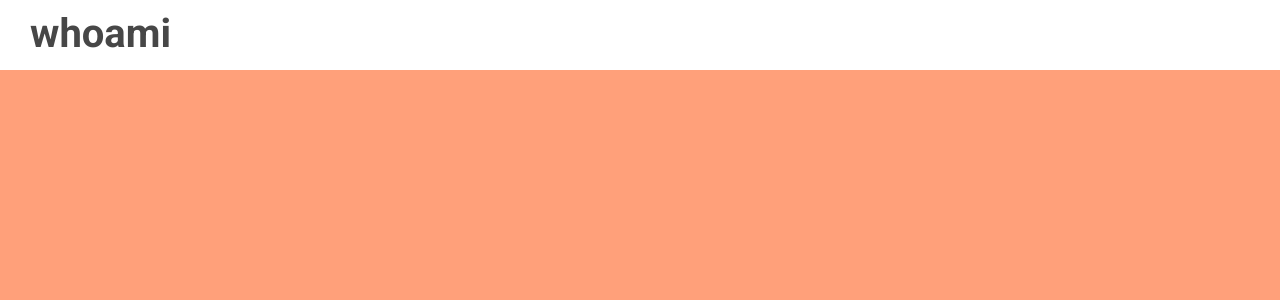
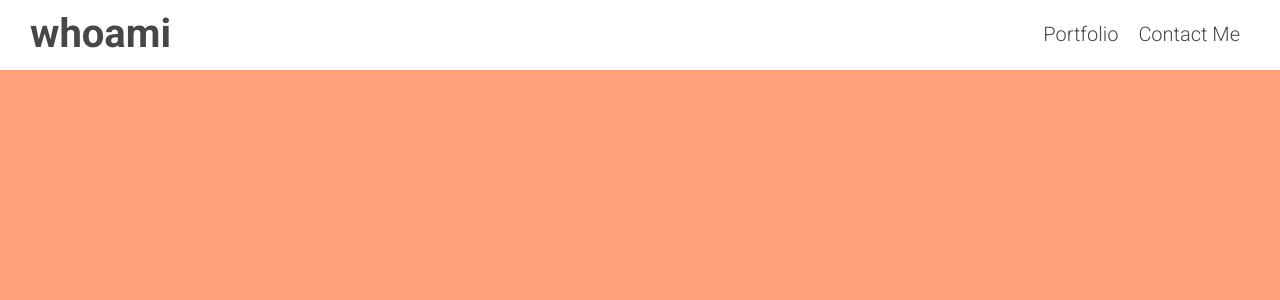
Before and after one commit to DAnaeto/portfolio, a React (Create React App) app: page / in a window 1280 px wide. Shown: the top 300 px of the page. Built offline with nearby package versions, Linux system fonts and the light colour scheme.

Commit message:
Added portfolio and contact button to navbar

```diff
--- a/src/components/navbar/Navbar.jsx
+++ b/src/components/navbar/Navbar.jsx
@@ -8,7 +8,10 @@ export default function Navbar() {
         <div className="left">
           <a href="#intro" className="logo">whoami</a>
         </div>
-        <div className="right"></div>
+        <div className="right">
+            <a href="#portfolio" className="rightpages">Portfolio</a>
+            <a href="#contact" className="rightpages">Contact Me</a>
+        </div>
       </div>
     </div>
   );
--- a/src/components/navbar/navbar.scss
+++ b/src/components/navbar/navbar.scss
@@ -22,5 +22,14 @@
             color: inherit;
         }
     }
+    .right{
+
+        .rightpages{
+            text-decoration: none;
+            font-size: 20px;
+            padding: 10px;
+            color: inherit;
+        }
+    }
   }
 }
```
